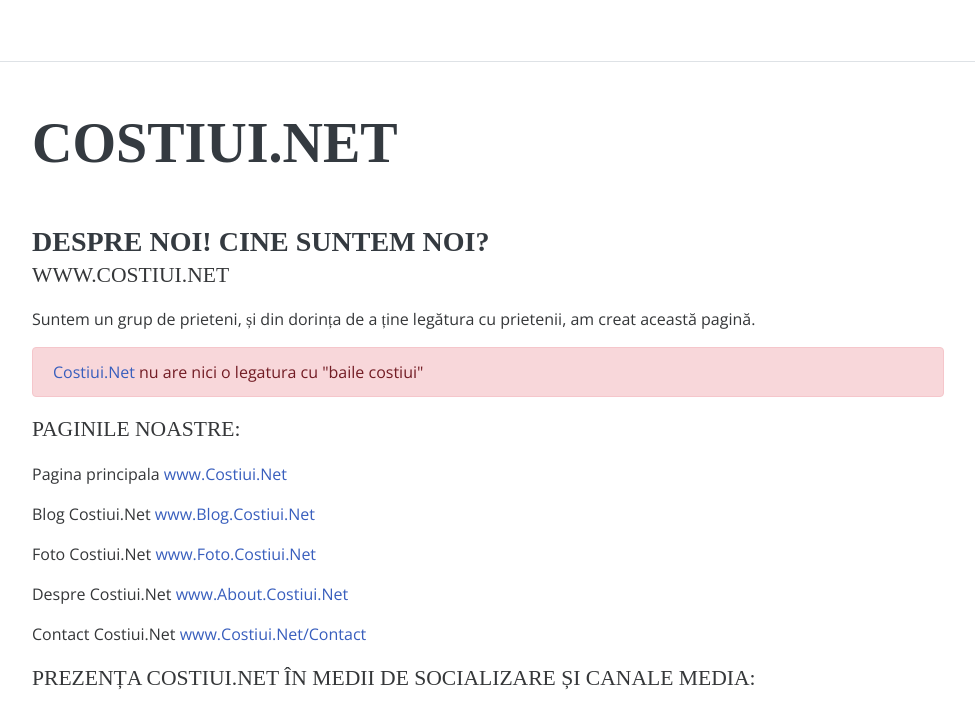
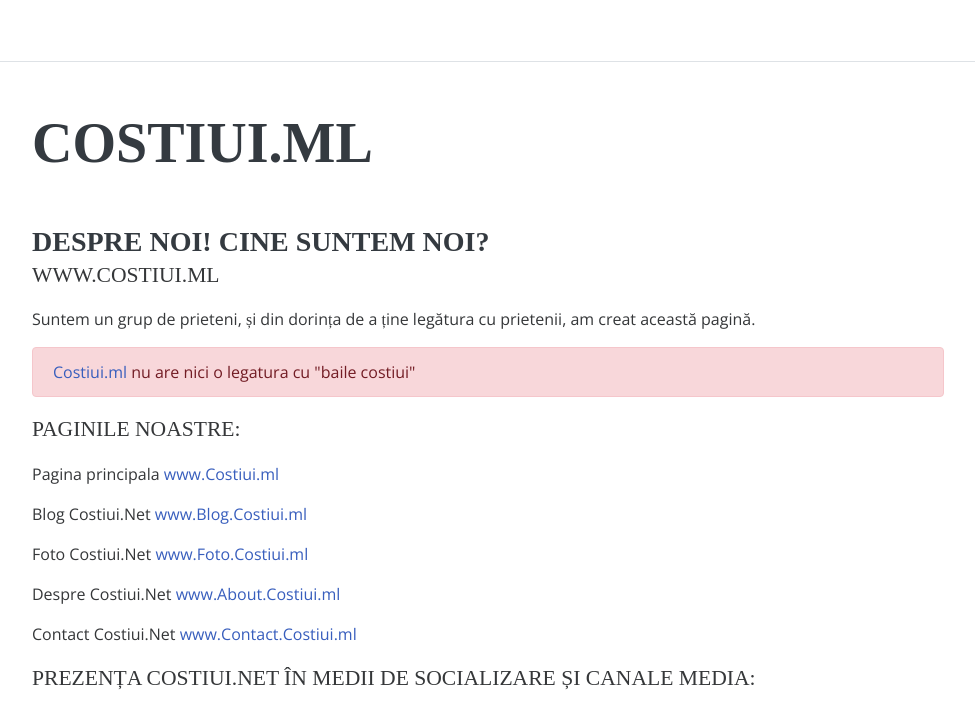
Before and after one commit to p-oszkar/about-1, a plain HTML site: page index.html in a window 1280 px wide. Shown: the part 1117-1824 px from the top of the page, without its empty margins (288-1263 px from the left). Drawn offline with nearby package versions, Linux system fonts and the light colour scheme; a web font is replaced by a local one.

Commit message:
Update index.html

```diff
--- a/index.html
+++ b/index.html
@@ -18,9 +18,9 @@
     <meta name="description" content="Despre Costiui, About Costiui.Net, about ronaszek">
     <meta name="author" content="www.costiui.net">
 <link rel="stylesheet" type="text/css" href="https://cdn.jsdelivr.net/npm/cookieconsent@3/build/cookieconsent.min.css" />
-    <title>About - Despre - Costiui.Net - Costiui</title>
-    <meta name="description" content="Despre Costiui.Net - About Costiui.Net" />
-    <meta name="keywords" content="despre costiui, ajutor costiui, about costiui, despre costiui.net, about costiui.net, info costiui, informati costiui" />
+    <title>About - Despre - Costiui.ml - Costiui</title>
+    <meta name="description" content="Despre Costiui.Net - About Costiui.ml" />
+    <meta name="keywords" content="despre costiui, ajutor costiui, about costiui, despre costiui.net, about costiui.ml, info costiui, informati costiui" />
 
     <!-- faqHeader panel heading -->
     <link href="vendor/bootstrap/css/faq.css" rel="stylesheet">
@@ -43,7 +43,7 @@
 
     <nav class="navbar navbar-expand-lg navbar-dark bg-primary fixed-top" id="sideNav">
       <a class="navbar-brand js-scroll-trigger" href="#page-top">
-        <span class="d-block d-lg-none">Despre Costiui.Net</span>
+        <span class="d-block d-lg-none">Despre Costiui.ml</span>
         <span class="d-none d-lg-block">
           <img class="img-fluid img-profile rounded-circle mx-auto mb-2" src="img/profile.jpg" alt="">
         </span>
@@ -57,7 +57,7 @@
             <a class="nav-link js-scroll-trigger" href="#about">Despre</a>
           </li>
           <li class="nav-item">
-            <a class="nav-link js-scroll-trigger" href="#costiui-net">Costiui.Net</a>
+            <a class="nav-link js-scroll-trigger" href="#costiui-net">Costiui.ml</a>
           </li>
           <li class="nav-item">
             <a class="nav-link js-scroll-trigger" href="#parteneri">Parteneri</a>
@@ -97,26 +97,26 @@
 
       <section class="resume-section p-3 p-lg-5 d-flex flex-column" id="costiui-net">
         <div class="my-auto">
-          <h2 class="mb-5">Costiui.Net</h2>
+          <h2 class="mb-5">Costiui.ml</h2>
 
              <div class="resume-content mr-auto">
                   <h3 class="mb-0">Despre noi! Cine suntem noi?</h3>
-                  <div class="subheading mb-3">www.Costiui.Net</div>
+                  <div class="subheading mb-3">www.Costiui.ml</div>
                   <p>Suntem un grup de prieteni, și din dorința de a ține legătura cu prietenii, am creat această pagină.</p>
 
 				  <div class="alert alert-danger" role="alert">
-  <a href="https://www.costiui.net/">Costiui.Net</a> nu are nici o legatura cu "baile costiui"
+  <a href="https://costiui.ml/">Costiui.ml</a> nu are nici o legatura cu "baile costiui"
 </div>
 			 </div>
 
           <div class="resume-item d-flex flex-column flex-md-row mb-5">
             <div class="resume-content mr-auto">
 			  <div class="subheading mb-3">Paginile Noastre:</div>
-              <p>Pagina principala <a href="https://www.costiui.net/">www.Costiui.Net</a></p>
-		          <p>Blog Costiui.Net <a href="https://blog.costiui.net/">www.Blog.Costiui.Net</a></p>
-			  <p>Foto Costiui.Net <a href="https://foto.costiui.net/">www.Foto.Costiui.Net</a></p>
-			  <p>Despre Costiui.Net <a href="https://about.costiui.net/">www.About.Costiui.Net</a></p>
-			  <p>Contact Costiui.Net <a href="https://www.costiui.net/contact/">www.Costiui.Net/Contact</a></p>
+              <p>Pagina principala <a href="https://www.costiui.ml/">www.Costiui.ml</a></p>
+		          <p>Blog Costiui.Net <a href="https://blog.costiui.ml/">www.Blog.Costiui.ml</a></p>
+			  <p>Foto Costiui.Net <a href="https://foto.costiui.ml/">www.Foto.Costiui.ml</a></p>
+			  <p>Despre Costiui.Net <a href="https://about.costiui.ml/">www.About.Costiui.ml</a></p>
+			  <p>Contact Costiui.Net <a href="https://contact.costiui.ml/">www.Contact.Costiui.ml</a></p>
 
 			  <div class="subheading mb-3">Prezența Costiui.Net în medii de socializare și canale media:</div>
 
@@ -200,7 +200,7 @@
 			  <p>Sau footer și de asemenea puteam crea pagină specială.</p>
 			  <div>Nu acceptăm site-uri cu tematică pirateria, pornografică sau discriminatoriu.</div>
 			  <div>De asemenea nu acceptam site-uri care promovează alte activități ilegale.</div>
-			  <p>Pentru a intra în legătură cu noi, o puteți face prin pagina de <a href="https://www.costiui.net/contact/">Contact.</a></p>
+			  <p>Pentru a intra în legătură cu noi, o puteți face prin pagina de <a href="https://contact.costiui.net/">Contact.</a></p>
 			  <div>Scrieți-ne și vă vom răspunde în cel mai scurt timp!</div>
 
             </div>
@@ -222,7 +222,7 @@
     <!-- Alert: alert-primary , alert-secondary ,  alert-success , alert-danger , alert-warning , alert-info , alert-light , alert-dark -->
     <div class="alert alert-warning alert-dismissible" role="alert">
         <button type="button" class="close" data-dismiss="alert"><span aria-hidden="true">&times;</span><span class="sr-only">Close</span></button>
-        Momentan înregistrările pe acest site <strong>www.Costiui.Net</strong> nu sunt disponibile!
+        Momentan înregistrările pe acest site <strong>www.Costiui.ml</strong> nu sunt disponibile!
     </div>
     <br />
 
@@ -287,10 +287,10 @@
             </div>
             <div id="collapseTwo" class="panel-collapse collapse">
                 <div class="card-block">
-                    Da o puteți trimite din pagina de  <a href="https://www.costiui.net/contact/"><strong>Contact</strong></a> sau prin <a href="https://m.me/CostiuiNet"><strong>  Messenger</strong></a>
+                    Da o puteți trimite din pagina de  <a href="https://contact.costiui.ml/"><strong>Contact</strong></a> sau prin <a href="https://m.me/CostiuiNet"><strong>  Messenger</strong></a>
                 </div>
 				<p></p>
-				<div>Pentru a publica trebuie să accepți <a href="https://www.costiui.net/termeni-si-conditii/"><strong>termenii și condiții</strong></a> acestei site!</div>
+				<div>Pentru a publica trebuie să accepți <a href="https://www.costiui.ml/termeni-si-conditii/"><strong>termenii și condiții</strong></a> acestei site!</div>
             </div>
         </div>
 
@@ -304,10 +304,10 @@
                 <div class="card-block">
                     Esti din Costiui? ati realizam o pagină web statica  personală gratuit cu subdomeniu gratuit ex:
 					<ul>
-					<li>firmata.costiui.net<li>
-					<li>numeletau.costiui.net</li>
+					<li>firmata.costiui.ml<li>
+					<li>numeletau.costiui.ml</li>
 					</ul>
-					Aflati mai mult aici:  <a href="https://dev.costiui.net"><strong>dev</strong>
+					Aflati mai mult aici:  <a href="https://dev.costiui.ml"><strong>dev</strong>
                 </div>
             </div>
         </div>
@@ -388,12 +388,12 @@
 
 	<!-- Navbar Image and text -->
 <nav class="navbar navbar-light bg-light">
-  <a class="navbar-brand" href="https://www.costiui.net/termeni-si-conditii/">
+  <a class="navbar-brand" href="https://www.costiui.ml/termeni-si-conditii/">
     <img src="img/privacy-data-policy-security.png" width="30" height="30" class="d-inline-block align-top" alt="">
     Termeni si conditii
   </a>
 
-  <a class="navbar-brand" href="https://www.costiui.net/politica-de-confidentialitate/">
+  <a class="navbar-brand" href="https://www.costiui.ml/politica-de-confidentialitate/">
     <img src="img/gdpr.png" width="30" height="30" class="d-inline-block align-top" alt="">
     Politica de confidentialitate
   </a>
@@ -430,7 +430,7 @@ window.cookieconsent.initialise({
     "message": "Folosim cookie-uri pentru a personaliza conținutul și anunțurile, pentru a oferi funcții media sociale și pentru a analiza traficul, prin continuarea navigării în cadrul site-ului sunteţi de acord să acceptaţi aceste cookie-uri. De asemenea, le oferim partenerilor de media sociale, de publicitate și de analize informații cu privire la modul în care folosiți site-ul nostru.",
     "dismiss": "Accept!",
     "link": "Politica de Confidentialitate",
-    "href": "https://www.costiui.net/politica-de-confidentialitate/"
+    "href": "https://www.costiui.ml/politica-de-confidentialitate/"
   }
 });
 </script>
```
